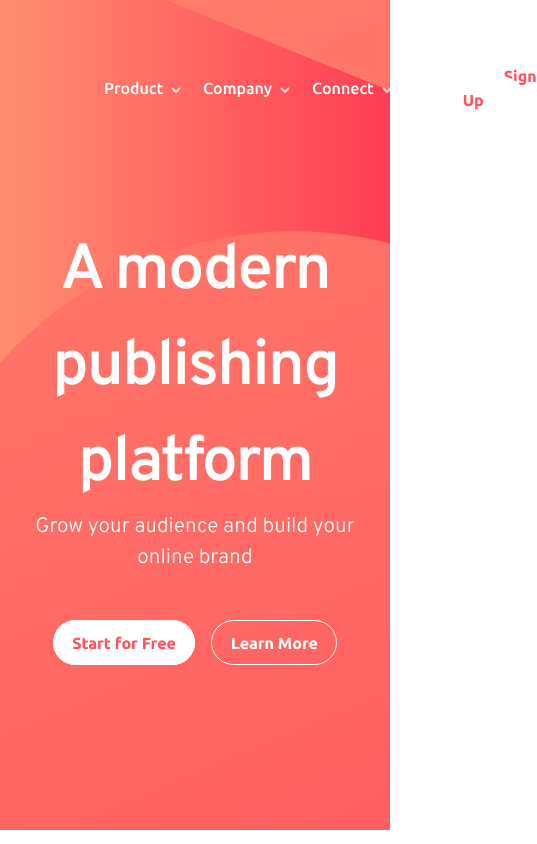
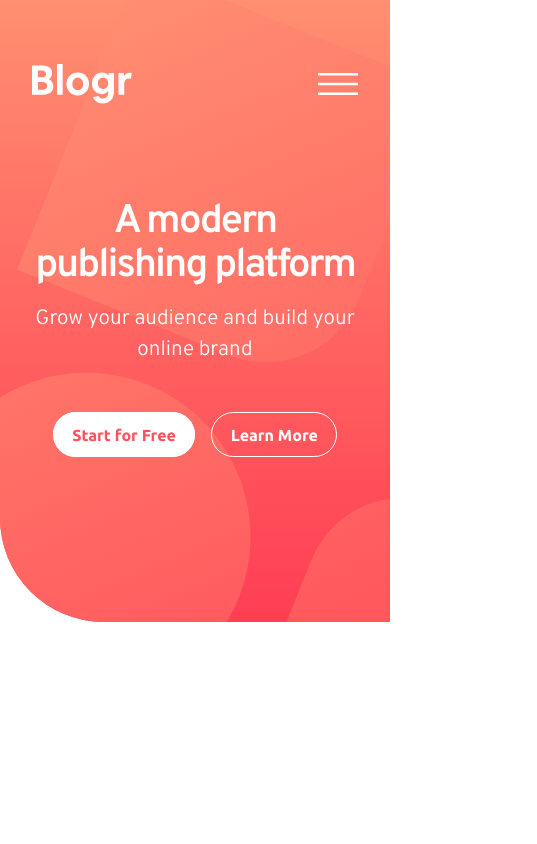
Before and after one commit to dsijakovski98/frontend-mentor-blogr, a Next.js app: page / in a window 390 px wide. Shown: the whole page, 537 px wide, since content can reach past the window. Built offline with nearby package versions, Linux system fonts and the light colour scheme.

Commit message:
Header mobile design - without nav menu

```diff
--- a/src/components/Header/index.tsx
+++ b/src/components/Header/index.tsx
@@ -9,6 +9,7 @@ import NavLink from '@/components/NavLink'
 
 import { LINKS } from '@/constants/links'
 
+import burger from 'public/assets/images/icon-hamburger.svg'
 import logo from 'public/assets/images/logo.svg'
 
 import './style.css'
@@ -19,9 +20,20 @@ const Header = () => {
       <Container>
         <nav>
           <Link href='/' className='logo'>
-            <Image src={logo} width={100} height={40} alt='Blogr logo.' />
+            <Image
+              src={logo}
+              width={100}
+              height={40}
+              alt='Blogr logo'
+              priority
+            />
           </Link>
 
+          <button>
+            <Image src={burger} fill alt='Burger menu icon' priority />
+          </button>
+
+          <div className='links'>
             <ul className='page-links'>
               {LINKS.map((link) => (
                 <NavLink key={link.label} link={link} href='#' />
@@ -38,6 +50,7 @@ const Header = () => {
                 </LinkButton>
               </li>
             </ul>
+          </div>
         </nav>
 
         <div className='cta'>
--- a/src/components/Header/style.css
+++ b/src/components/Header/style.css
@@ -2,12 +2,17 @@ header {
   position: relative;
   border-bottom-left-radius: 6.5rem;
 
-  background: var(--header-gradient);
+  background: linear-gradient(
+    to right,
+    var(--header-gradient-light-red),
+    var(--header-gradient-red)
+  );
 
   isolation: isolate;
 
   padding-top: 4rem;
   padding-bottom: 11rem;
+  overflow: hidden;
 
   color: var(--white);
 }
@@ -28,6 +33,16 @@ header nav {
   display: flex;
 
   margin-bottom: 6rem;
+}
+
+header button {
+  display: none;
+}
+
+header .links {
+  display: flex;
+  flex: 1;
+  justify-content: space-between;
 }
 
 header ul {
@@ -76,3 +91,54 @@ header .logo {
 .cta a {
   margin: 0 0.5rem;
 }
+
+@media screen and (max-width: 860px) {
+  header {
+    background: linear-gradient(
+      to bottom,
+      var(--header-gradient-light-red),
+      var(--header-gradient-red)
+    );
+  }
+
+  header::before {
+    position: absolute;
+
+    z-index: -1;
+    inset: 0;
+
+    background: url(/assets/images/bg-pattern-intro-mobile.svg);
+    background-position: 35% 33%;
+    background-repeat: no-repeat;
+    content: '';
+  }
+
+  header nav {
+    justify-content: space-between;
+  }
+
+  header button {
+    display: block;
+    position: relative;
+    border: none;
+    background: transparent;
+
+    width: 40px;
+  }
+
+  header button img {
+    object-fit: contain;
+  }
+
+  /* TODO: Add nav menu styles */
+  header .links {
+    display: none;
+  }
+
+  .cta h1 {
+    font-size: 2.5rem;
+    text-wrap: balance;
+    margin-bottom: 1rem;
+    line-height: 1.1;
+  }
+}
--- a/src/styles/globals.css
+++ b/src/styles/globals.css
@@ -71,9 +71,6 @@ select {
   --dark-gray: hsl(207, 13%, 34%);
   --dark: hsl(240, 10%, 16%);
 
-  --header-gradient: linear-gradient(
-    to right,
-    hsl(13, 100%, 72%),
-    hsl(353, 100%, 62%)
-  );
+  --header-gradient-light-red: hsl(13, 100%, 72%);
+  --header-gradient-red: hsl(353, 100%, 62%);
 }
```
Lines whose indentation alone changed are shown as unchanged.
